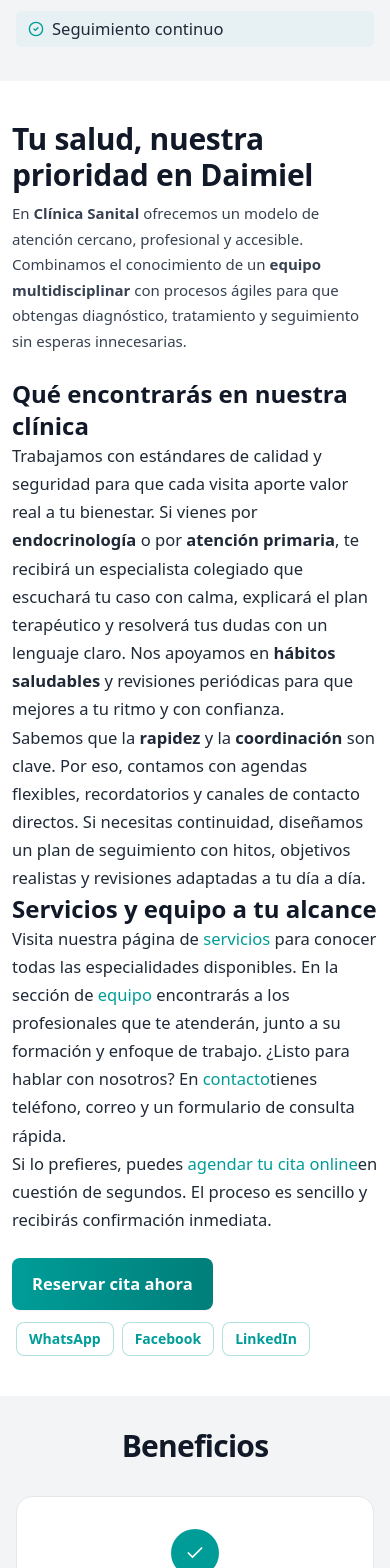
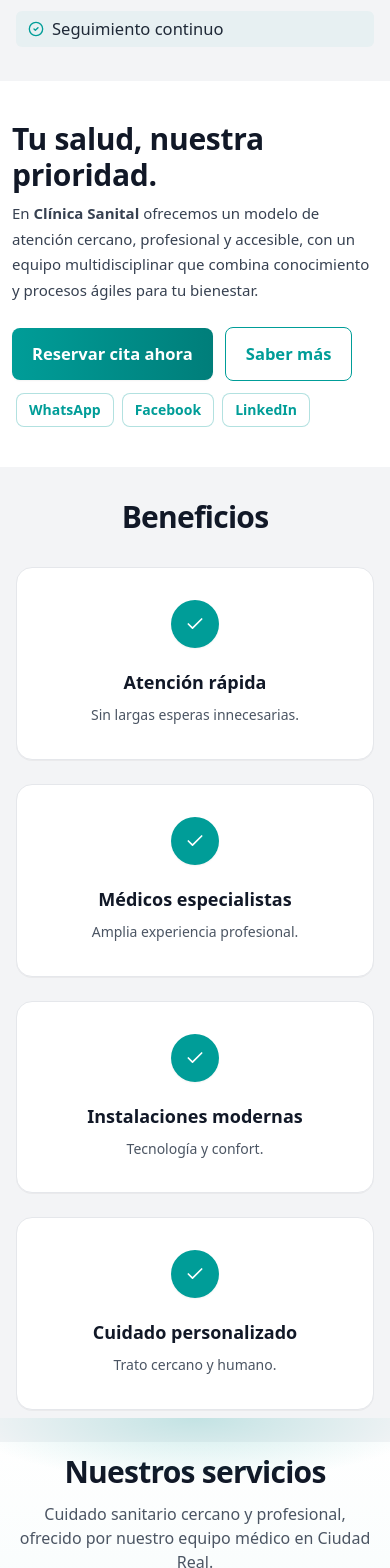
Before and after one commit to Wannda-Abreu/medical-website, a React (Vite) app in the folder medical-website/: page / in a window 390 px wide. Shown: the part 820-2388 px from the top of the page. Built offline with nearby package versions, Linux system fonts and the light colour scheme.

Commit message:
feat: update MedicalClinic JSON-LD to sanital.es; add share buttons to Hero and Contact

```diff
--- a/medical-website/index.html
+++ b/medical-website/index.html
@@ -59,7 +59,7 @@
   <link rel="dns-prefetch" href="https://wa.me">
 
   <script type="application/ld+json">
-  {"@context":"https://schema.org","@type":"MedicalClinic","name":"Sanital","url":"https://medical-website-snowy.vercel.app/","logo":"https://res.cloudinary.com/dfq9eaz2e/image/upload/v1757204427/Untitled_design_25_zigjlo.png","image":"/og-image.jpg","address":{"@type":"PostalAddress","addressLocality":"Daimiel","addressRegion":"Castilla-La Mancha","addressCountry":"ES"},"areaServed":"Daimiel, Castilla-La Mancha, España","sameAs":["https://booking.slotspot.app/sanital"]}
+  {"@context":"https://schema.org","@type":"MedicalClinic","name":"Sanital","url":"https://www.sanital.es/","logo":"https://res.cloudinary.com/dfq9eaz2e/image/upload/v1757204427/Untitled_design_25_zigjlo.png","image":"/og-image.jpg","address":{"@type":"PostalAddress","addressLocality":"Daimiel","addressRegion":"Castilla-La Mancha","addressCountry":"ES"},"areaServed":"Daimiel, Castilla-La Mancha, España","sameAs":["https://booking.slotspot.app/sanital"]}
   </script>
   <script type="application/ld+json">
   {"@context":"https://schema.org","@type":"WebSite","url":"https://www.sanital.es/","name":"Clínica Sanital","potentialAction":{"@type":"SearchAction","target":{"@type":"EntryPoint","urlTemplate":"https://www.sanital.es/?q={search_term_string}"},"query-input":"required name=search_term_string"}}
--- a/medical-website/src/components/sections/Contact.jsx
+++ b/medical-website/src/components/sections/Contact.jsx
@@ -4,6 +4,7 @@
 import { useGlobalInert } from "../../utils/globalInert";
 import EmbedGuard from "../common/EmbedGuard";
 import { MapPin, Phone, Mail, Facebook, Instagram } from "lucide-react";
+import ShareButtons from "../common/ShareButtons";
 import SectionTitle from "../common/SectionTitle";
 import Card from "../common/Card";
 
@@ -355,6 +356,9 @@
                 <Instagram className="h-5 w-5" />
               </a>
             </div>
+            <div className="mt-6">
+              <ShareButtons text="Clínica Sanital · Especialistas en Ciudad Real" />
+            </div>
           </Card>
         </div>
       </div>
--- a/medical-website/src/components/sections/Hero.jsx
+++ b/medical-website/src/components/sections/Hero.jsx
@@ -8,6 +8,7 @@
 } from "lucide-react";
 import { useRef } from "react";
 import { cld, cldSrcSet } from "../../utils/cloudinary";
+import ShareButtons from "../common/ShareButtons";
 
 export default function Hero() {
   const ref = useRef(null);
@@ -178,6 +179,10 @@
             </a>
           </div>
 
+          <div className="mt-4 hidden lg:block">
+            <ShareButtons text="Clínica Sanital · Especialistas en Ciudad Real" />
+          </div>
+
           <ul className="mt-8 grid grid-cols-1 gap-3 text-sm sm:grid-cols-3">
             {[
               { icon: Users2, label: "Equipo multidisciplinar" },
--- a/medical-website/src/components/sections/Intro.jsx
+++ b/medical-website/src/components/sections/Intro.jsx
@@ -1,45 +1,78 @@
+import { useState } from "react";
 import ShareButtons from "../common/ShareButtons";
 
 export default function Intro() {
+  const [showMore, setShowMore] = useState(false);
+
   return (
     <section id="intro" className="relative bg-white py-10 md:py-14">
       <div className="container mx-auto px-3 md:px-4 max-w-5xl">
         <header className="mb-6">
           <h2 className="text-3xl md:text-4xl font-bold text-gray-900">
-            Tu salud, nuestra prioridad en Daimiel
+            Tu salud, nuestra prioridad.
           </h2>
           <p className="mt-2 text-[15px] text-gray-700">
-            En <strong>Clínica Sanital</strong> ofrecemos un modelo de atención cercano, profesional y accesible.
-            Combinamos el conocimiento de un <strong>equipo multidisciplinar</strong> con procesos ágiles para que obtengas diagnóstico, tratamiento y
-            seguimiento sin esperas innecesarias.
+            En <strong>Clínica Sanital</strong> ofrecemos un modelo de atención cercano,
+            profesional y accesible, con un equipo multidisciplinar que combina
+            conocimiento y procesos ágiles para tu bienestar.
           </p>
         </header>
 
-        <div className="prose prose-zinc max-w-none prose-p:leading-7">
-          <h3 className="text-2xl font-semibold text-gray-900">Qué encontrarás en nuestra clínica</h3>
+        {/* know more  content */}
+        {showMore && (
+          <div className="prose prose-zinc max-w-none prose-p:leading-7 transition-all duration-300">
+            <h3 className="text-2xl font-semibold text-gray-900 mt-6">
+              Qué encontrarás en nuestra clínica
+            </h3>
             <p>
-            Trabajamos con estándares de calidad y seguridad para que cada visita aporte valor real a tu bienestar.
-            Si vienes por <strong>endocrinología</strong> o por <strong>atención primaria</strong>, te recibirá un especialista colegiado que escuchará tu caso con calma,
-            explicará el plan terapéutico y resolverá tus dudas con un lenguaje claro. Nos apoyamos en <strong>hábitos saludables</strong> y revisiones
-            periódicas para que mejores a tu ritmo y con confianza.
+              Trabajamos con estándares de calidad y seguridad para que cada visita
+              aporte valor real a tu salud. Tanto en <strong>endocrinología</strong> como en
+              <strong> atención primaria</strong>, serás atendido por especialistas colegiados
+              que escuchan, explican el plan terapéutico y resuelven dudas con un
+              lenguaje claro. Promovemos <strong>hábitos saludables</strong> y revisiones
+              periódicas para que avances a tu ritmo y con confianza.
             </p>
             <p>
-            Sabemos que la <strong>rapidez</strong> y la <strong>coordinación</strong> son clave. Por eso, contamos con agendas flexibles, recordatorios y canales de contacto directos.
-            Si necesitas continuidad, diseñamos un plan de seguimiento con hitos, objetivos realistas y revisiones adaptadas a tu día a día.
+              Sabemos que la <strong>rapidez</strong> y la <strong>coordinación</strong> son
+              clave. Por eso, contamos con agendas flexibles, recordatorios y
+              comunicación directa. Si necesitas continuidad, diseñamos un plan de
+              seguimiento con hitos y objetivos realistas adaptados a tu día a día.
             </p>
 
-          <h3 className="text-2xl font-semibold text-gray-900">Servicios y equipo a tu alcance</h3>
+            <h3 className="text-2xl font-semibold text-gray-900 mt-6">
+              Servicios y equipo a tu alcance
+            </h3>
             <p>
-            Visita nuestra página de <a className="text-primary hover:underline" href="/#servicios">servicios</a> para conocer todas las
-            especialidades disponibles. En la sección de <a className="text-primary hover:underline" href="/#equipo">equipo</a> encontrarás a los profesionales que te atenderán,
-            junto a su formación y enfoque de trabajo. ¿Listo para hablar con nosotros? En <a className="text-primary hover:underline" href="/#contacto">contacto</a>
-            tienes teléfono, correo y un formulario de consulta rápida.
+              Conoce todas nuestras especialidades en{" "}
+              <a className="text-primary hover:underline" href="/#servicios">
+                servicios
+              </a>{" "}
+              y descubre a los profesionales en{" "}
+              <a className="text-primary hover:underline" href="/#equipo">
+                equipo
+              </a>
+              . En la sección{" "}
+              <a className="text-primary hover:underline" href="/#contacto">
+                contacto
+              </a>{" "}
+              encontrarás teléfono, correo y un formulario de consulta rápida.
             </p>
             <p>
-            Si lo prefieres, puedes <a className="text-primary hover:underline" href="https://booking.slotspot.app/sanital" target="_blank" rel="noopener noreferrer">agendar tu cita online</a>
-            en cuestión de segundos. El proceso es sencillo y recibirás confirmación inmediata.
+              Si lo prefieres, agenda tu cita online en segundos en{" "}
+              <a
+                className="text-primary hover:underline"
+                href="https://booking.slotspot.app/sanital"
+                target="_blank"
+                rel="noopener noreferrer"
+              >
+                nuestra plataforma de reservas
+              </a>
+              , con confirmación inmediata.
             </p>
+          </div>
+        )}
 
+        {/* Botones */}
         <div className="mt-6 flex flex-wrap items-center gap-3">
           <a
             href="https://booking.slotspot.app/sanital"
@@ -50,8 +83,15 @@
           >
             Reservar cita ahora
           </a>
+
+          <button
+            onClick={() => setShowMore(!showMore)}
+            className="inline-flex items-center justify-center rounded-lg border border-[#009D98] px-5 py-3 text-[#009D98] font-semibold transition hover:bg-[#009D98] hover:text-white focus-visible:outline-none focus-visible:ring-2 focus-visible:ring-[#009D98]"
+          >
+            {showMore ? "Ver menos" : "Saber más"}
+          </button>
+
           <ShareButtons className="ml-1" text="Clínica Sanital · Especialistas en Ciudad Real" />
-          </div>
         </div>
       </div>
     </section>
```
Lines whose indentation alone changed are shown as unchanged.
